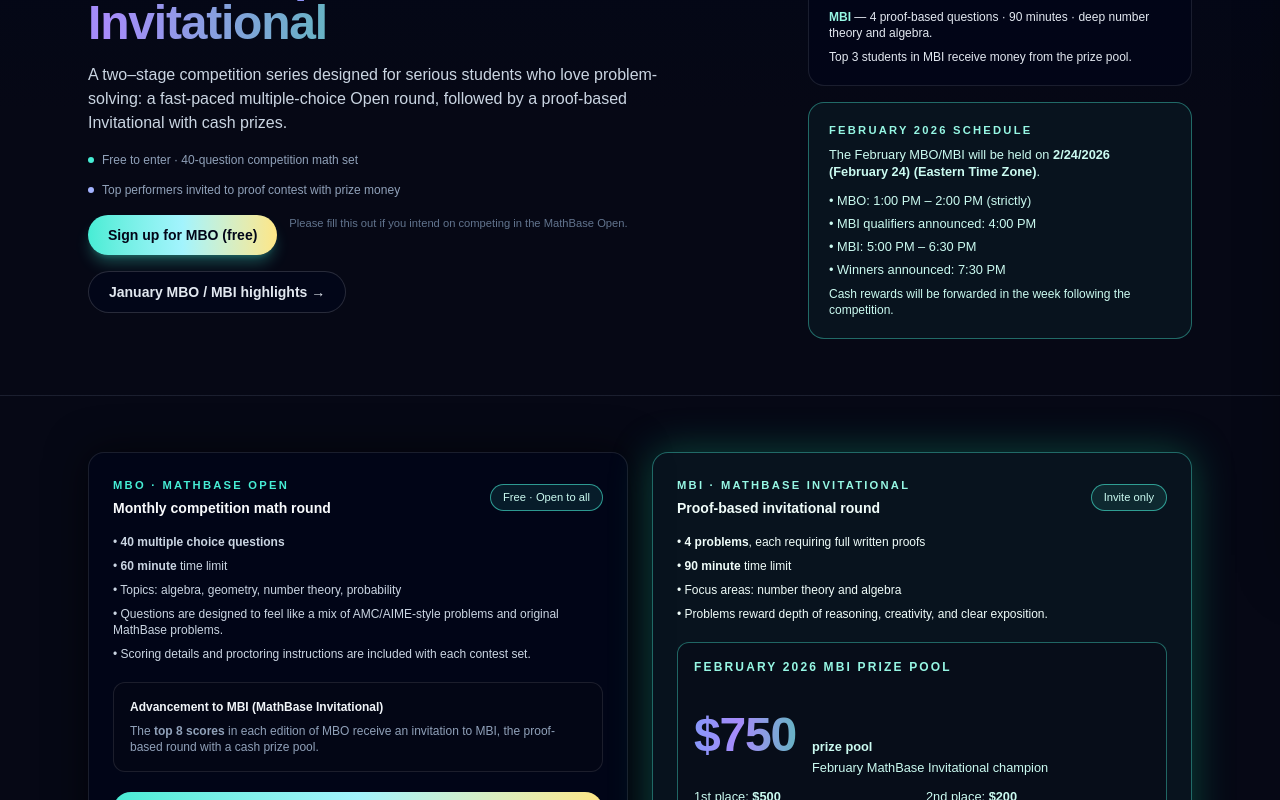
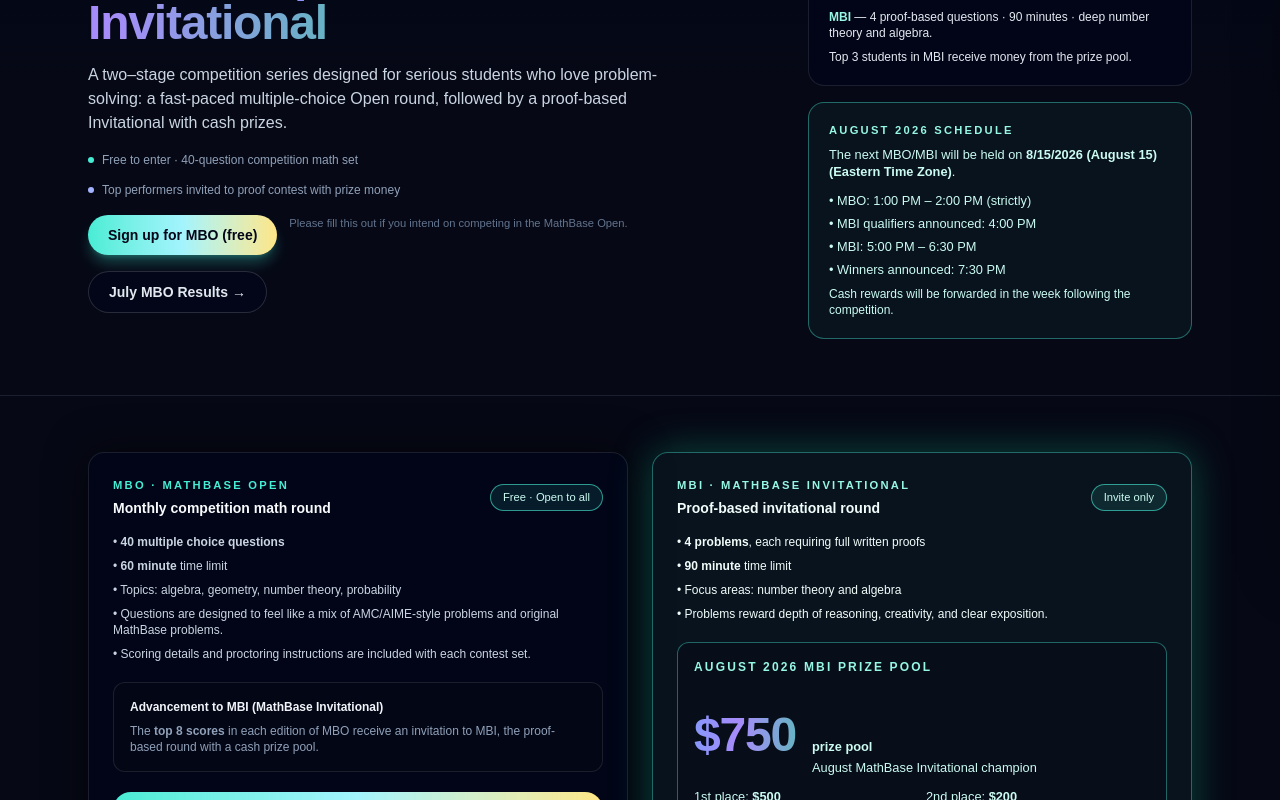
Before and after one commit to a-patek/mathbase, a Next.js app: page /competition in a window 1280 px wide. Shown: the part 240-1040 px from the top of the page. Built offline with nearby package versions, Linux system fonts and the light colour scheme.

Commit message:
jan to july

```diff
--- a/app/competition/highlights/page.tsx
+++ b/app/competition/highlights/page.tsx
@@ -22,7 +22,7 @@
                 MathBase Open & Invitational
               </p>
               <h1 className="mt-2 text-3xl font-semibold tracking-tight sm:text-4xl">
-                January 2026 MBO / MBI Highlights
+                July MBO Results
               </h1>
               <p className="mt-3 text-sm text-slate-400">
                 Final standings + prize distribution.
--- a/app/competition/page.tsx
+++ b/app/competition/page.tsx
@@ -57,7 +57,7 @@
   href="/competition/highlights"
   className="inline-flex items-center justify-center rounded-full border border-white/15 bg-slate-950 px-5 py-2.5 text-sm font-semibold text-slate-200 hover:bg-slate-900"
 >
-  January MBO / MBI highlights →
+  July MBO Results →
 </Link></div>
           </div>
 
@@ -92,12 +92,12 @@
 
             <div className="rounded-2xl border border-teal-300/40 bg-teal-300/5 p-5 text-xs text-teal-100">
               <p className="text-[0.7rem] font-semibold uppercase tracking-[0.2em] text-teal-200">
-                February 2026 schedule
+                August 2026 schedule
               </p>
               <p className="mt-2 text-[0.8rem]">
-                The February MBO/MBI will be held on{" "}
+                The next MBO/MBI will be held on{" "}
                 <span className="font-semibold text-teal-100">
-                  2/24/2026 (February 24) (Eastern Time Zone)
+                  8/15/2026 (August 15) (Eastern Time Zone)
                 </span>
                 .
               </p>
@@ -210,10 +210,10 @@
               </p>
             </div>
 
-            {/* January prize pool section */}
+            {/* August prize pool section */}
             <div className="mt-5 rounded-xl border border-teal-300/40 bg-[#060815]/50 p-4 text-xs text-teal-100 space-y-3">
               <p className="text-[0.75rem] font-semibold uppercase tracking-[0.18em] text-teal-200">
-                February 2026 MBI prize pool
+                August 2026 MBI prize pool
               </p>
 
               <div className="flex flex-wrap items-baseline gap-4">
@@ -223,7 +223,7 @@
                 <div className="text-[0.8rem] text-teal-100 space-y-1">
                   <p className="font-semibold">prize pool</p>
                   <p className="text-teal-100">
-                    February MathBase Invitational champion
+                    August MathBase Invitational champion
                   </p>
                 </div>
               </div>
@@ -241,7 +241,7 @@
               </div>
 
               <p className="text-[0.7rem] text-teal-200">
-                Cash rewards for the February MBI (1st: $500, 2nd: $200, 3rd: $50) will
+                Cash rewards for the August MBI (1st: $500, 2nd: $200, 3rd: $50) will
                 be forwarded in the week following the competition.
               </p>
             </div>
```
